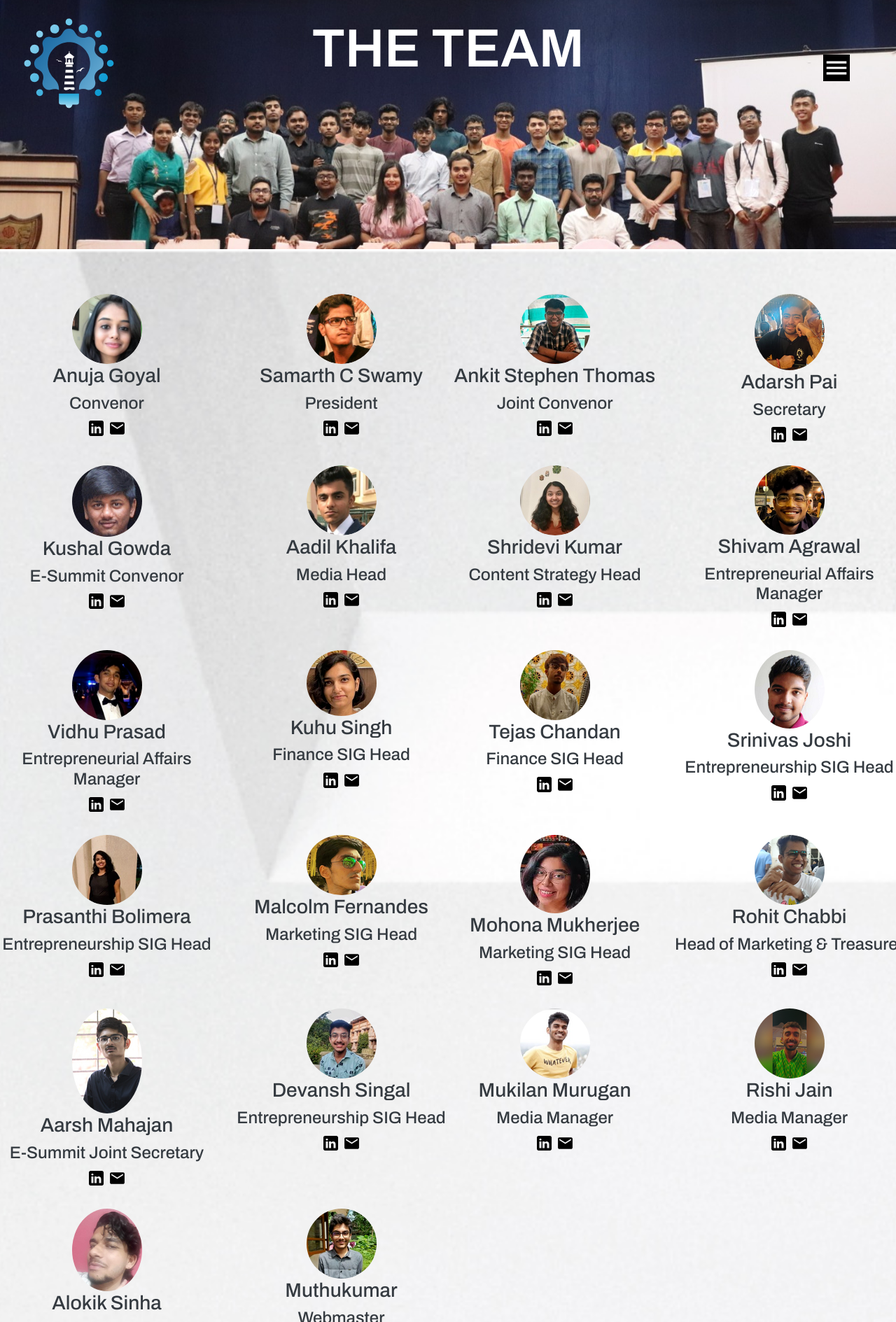
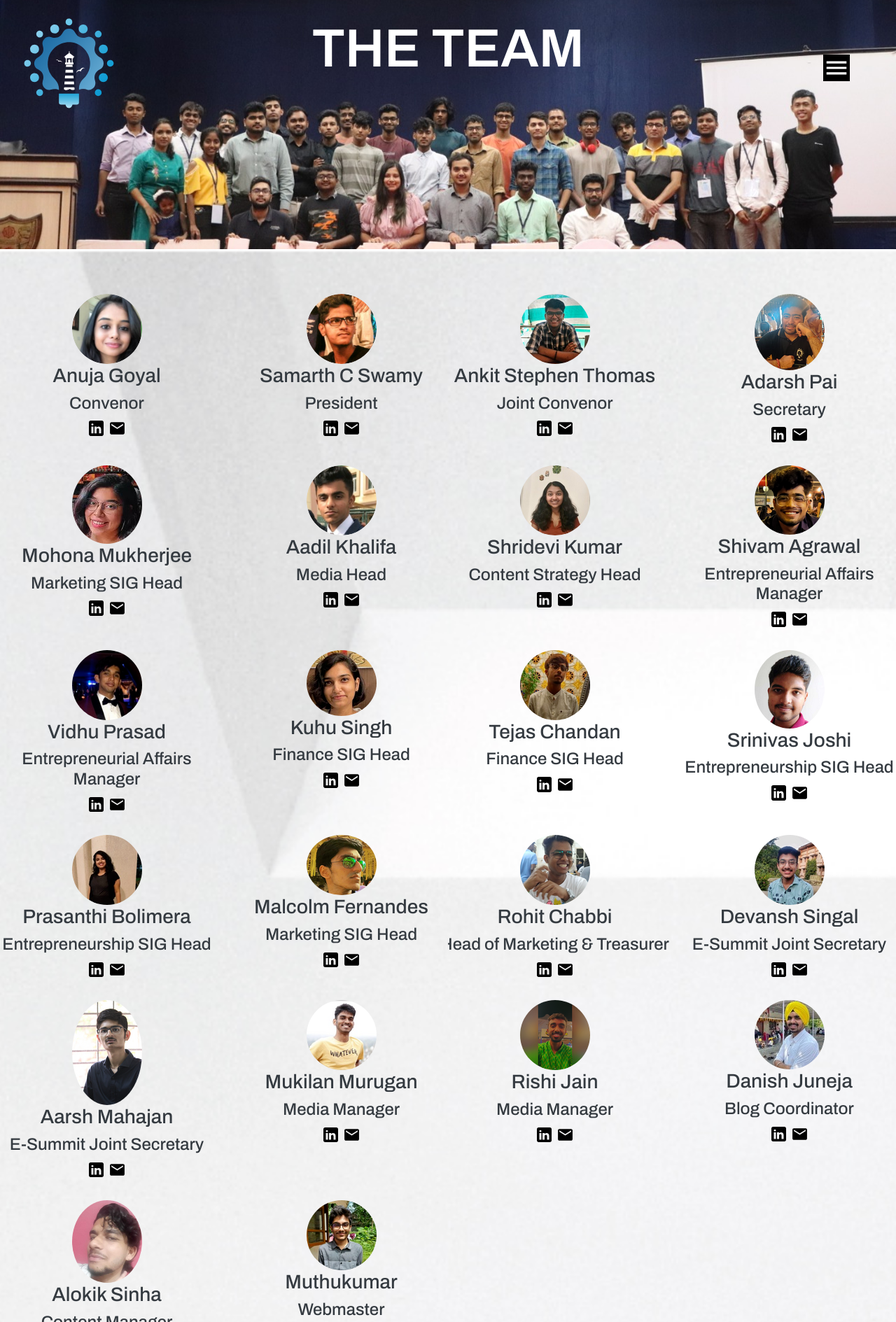
Before and after one commit to sourceganesh/ECell-Website, a Django app: page /team/ in a window 1280 px wide. Shown: the top 1889 px of the page at 70% size. Run offline with Django 3.2, Linux system fonts and the light colour scheme; some libraries are stand-ins or nearby versions.

Commit message:
Updated teams

```diff
--- a/templates/team/index.html
+++ b/templates/team/index.html
@@ -106,15 +106,15 @@
             <div class="col-6 text-center">
               <img
                 id="first-image"
-                src="../static/images/team/kushal.png"
+                src="../static/images/team/mohona.png"
                 class="rounded-circle"
               />
-              <h3 class="text-dark">Kushal Gowda</h3>
-              <h4 id="pos" class="text-dark">E-Summit Convenor</h4>
-              <a href="https://www.linkedin.com/in/kushal-narayan-gowda-158b1b1a7"
+              <h3 class="text-dark">Mohona Mukherjee</h3>
+              <h4 id="pos" class="text-dark">Marketing SIG Head</h4>
+              <a href="https://www.linkedin.com/in/mohona-mukherjee-967629187"
                 ><img src="../static/images/logo_linkedin_dark.svg" alt=""
               /></a>
-              <a href="mailto:kushalnarayangowda.191ch019@nitk.edu.in "
+              <a href="mailto:mohonamukherjee.191ch024@nitk.edu.in"
                 ><img src="../static/images/logo_email_dark.svg" alt=""
               /></a>
             </div>
@@ -279,21 +279,6 @@
             <div class="col-6 text-center">
               <img
                 id="first-image"
-                src="../static/images/team/mohona.png"
-                class="rounded-circle"
-              />
-              <h3 class="text-dark">Mohona Mukherjee</h3>
-              <h4 id="pos" class="text-dark">Marketing SIG Head</h4>
-              <a href="https://www.linkedin.com/in/mohona-mukherjee-967629187"
-                ><img src="../static/images/logo_linkedin_dark.svg" alt=""
-              /></a>
-              <a href="mailto:mohonamukherjee.191ch024@nitk.edu.in"
-                ><img src="../static/images/logo_email_dark.svg" alt=""
-              /></a>
-            </div>
-            <div class="col-6 text-center">
-              <img
-                id="first-image"
                 src="../static/images/team/rohitt.png"
                 class="rounded-circle"
               />
@@ -303,6 +288,21 @@
                 ><img src="../static/images/logo_linkedin_dark.svg" alt=""
               /></a>
               <a href="mailto:rohitchabbi.201mn046@nitk.edu.in"
+                ><img src="../static/images/logo_email_dark.svg" alt=""
+              /></a>
+            </div>
+            <div class="col-6 text-center">
+              <img
+                id="first-image"
+                src="../static/images/team/devansh.png"
+                class="rounded-circle"
+              />
+              <h3 class="text-dark">Devansh Singal</h3>
+              <h4 id="pos" class="text-dark">E-Summit Joint Secretary</h4>
+              <a href="https://www.linkedin.com/in/devansh-singal"
+                ><img src="../static/images/logo_linkedin_dark.svg" alt=""
+              /></a>
+              <a href="mailto:devanshsingal.201me216@nitk.edu.in"
                 ><img src="../static/images/logo_email_dark.svg" alt=""
               /></a>
             </div>
@@ -326,27 +326,6 @@
                 ><img src="../static/images/logo_email_dark.svg" alt=""
               /></a>
             </div>
-
-            <div class="col-6 text-center">
-              <img
-                id="first-image"
-                src="../static/images/team/devansh.png"
-                class="rounded-circle"
-              />
-              <h3 class="text-dark">Devansh Singal</h3>
-              <h4 id="pos" class="text-dark">Entrepreneurship SIG Head</h4>
-              <a href="https://www.linkedin.com/in/devansh-singal"
-                ><img src="../static/images/logo_linkedin_dark.svg" alt=""
-              /></a>
-              <a href="mailto:devanshsingal.201me216@nitk.edu.in"
-                ><img src="../static/images/logo_email_dark.svg" alt=""
-              /></a>
-            </div>
-          </div>
-        </div>
-
-        <div class="col-12 col-sm-6 mt-sm-3">
-          <div class="row">
             <div class="col-6 text-center">
               <img
                 id="first-image"
@@ -362,6 +341,13 @@
                 ><img src="../static/images/logo_email_dark.svg" alt=""
               /></a>
             </div>
+
+          </div>
+        </div>
+
+        <div class="col-12 col-sm-6 mt-sm-3">
+
+          <div class="row">
             <div class="col-6 text-center">
               <img
                 id="first-image"
@@ -374,6 +360,21 @@
                 ><img src="../static/images/logo_linkedin_dark.svg" alt=""
               /></a>
               <a href="mailto:rishipjain.201it249@nitk.edu.in "
+                ><img src="../static/images/logo_email_dark.svg" alt=""
+              /></a>
+            </div>
+            <div class="col-6 text-center">
+              <img
+                id="first-image"
+                src="../static/images/team/danish.png"
+                class="rounded-circle"
+              />
+              <h3 class="text-dark">Danish Juneja</h3>
+              <h4 id="pos" class="text-dark">Blog Coordinator</h4>
+              <a href="https://in.linkedin.com/in/danish-juneja-11aa08197"
+                ><img src="../static/images/logo_linkedin_dark.svg" alt=""
+              /></a>
+              <a href="mailto:danishjuneja.201ec218@nitk.edu.in "
                 ><img src="../static/images/logo_email_dark.svg" alt=""
               /></a>
             </div>
```
Also changed, not shown: templates/core/index.html (+25 -44 lines), static/images/team/danish.png (added).
